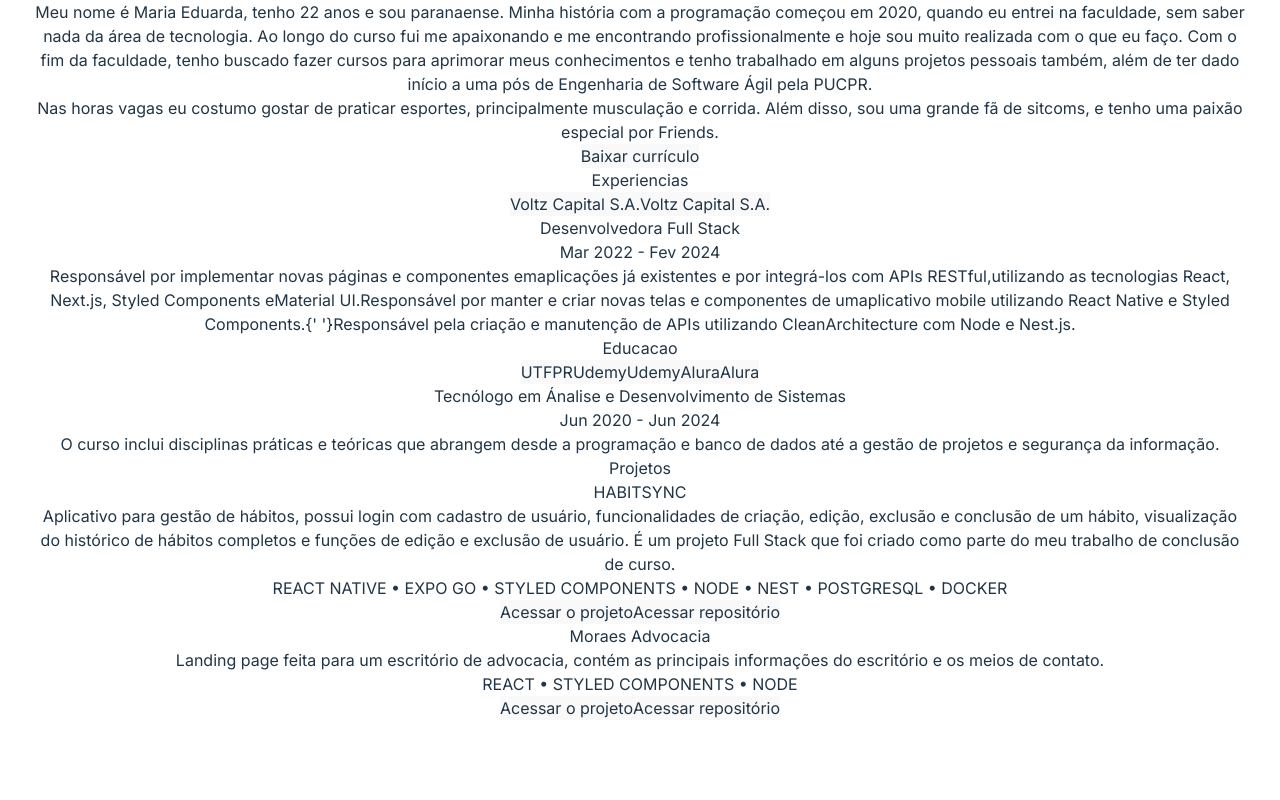
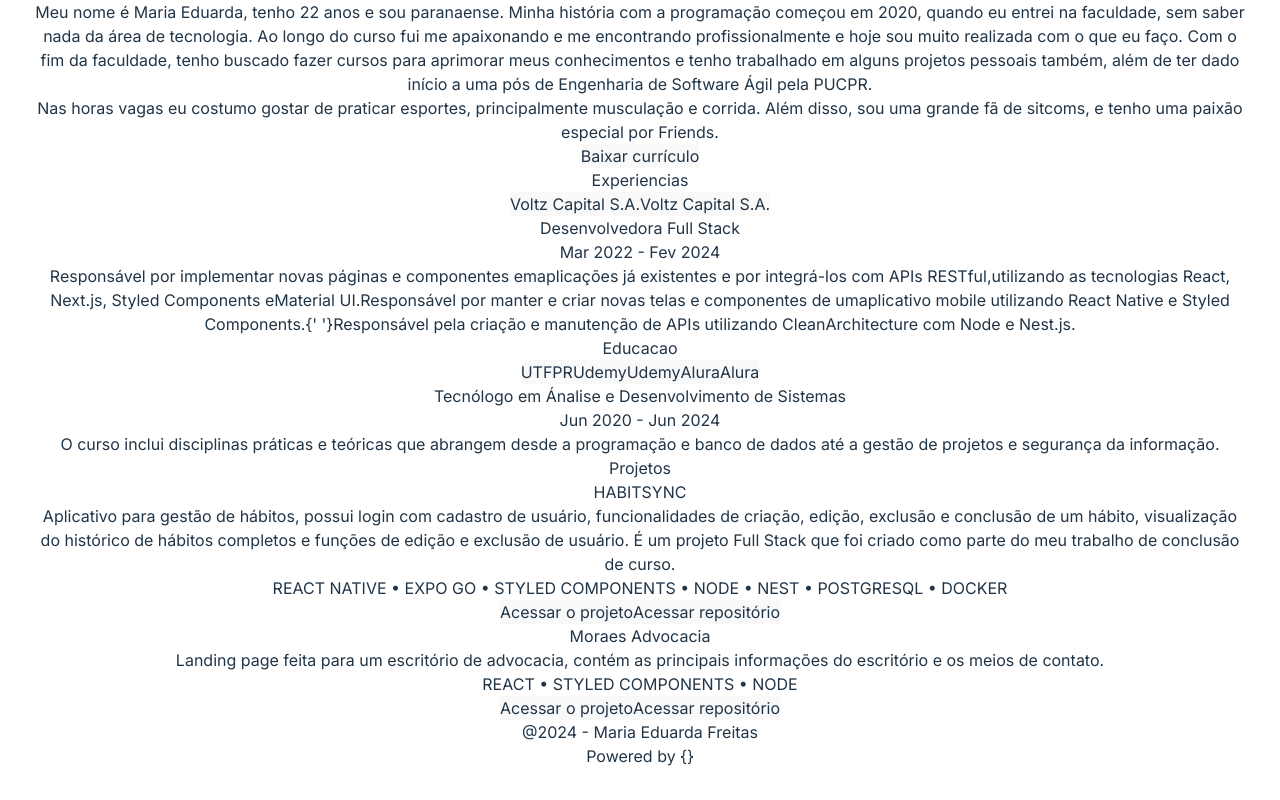
Before and after one commit to madusfx/portfolio, a React (Vite) app in the folder web/: page / in a window 1280 px wide. Shown: the part 224-1024 px from the top of the page. Before the commit the page ends 976 px from the top, so only its background shows below. Built offline with nearby package versions, Linux system fonts and the light colour scheme; a web font is replaced by a local one.

Commit message:
adding footer

```diff
--- a/web/src/App.tsx
+++ b/web/src/App.tsx
@@ -10,7 +10,7 @@ function App() {
   const [selectedEducation, setSelectedEducation] = useState(education[0]);
 
   return (
-    <div className="w-full">
+    <div>
       <div className="flex flex-col sm:flex-row items-center justify-between">
         <p
           className="text-indigo-400 text-2xl font-['Preahvihear']"
@@ -181,6 +181,12 @@ function App() {
           ))}
         </div>
       </div>
+      <div className="absolute w-full left-0 flex justify-between bg-black text-white text-center p-3 md:px-24 md:py-3 mt-6">
+        <p className="text-sm">@2024 - Maria Eduarda Freitas</p>
+        <p className="text-sm">
+          Powered by <span className="text-indigo-400">{'{}'}</span>
+        </p>
+      </div>
     </div>
   );
 }
```
